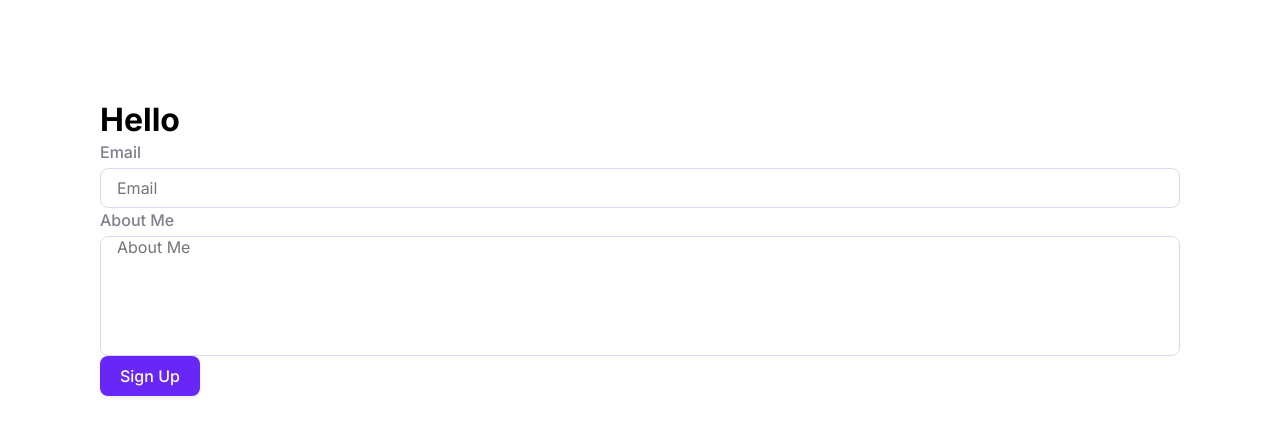
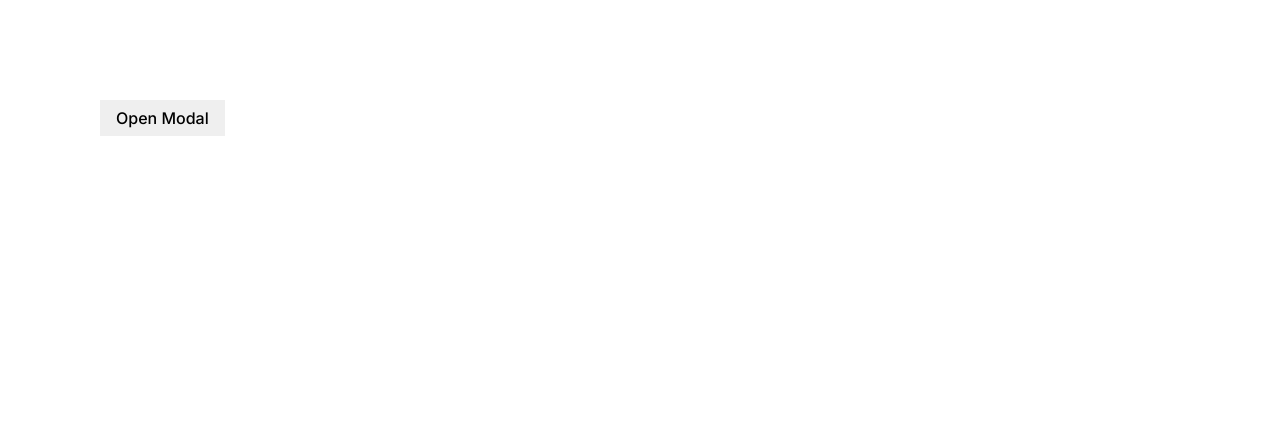
Before and after one commit to durdonadev/projectify-app-ui, a React (Create React App) app: page / in a window 1280 px wide. Shown: the top 436 px of the page. Built offline with nearby package versions, Linux system fonts and the light colour scheme.

Commit message:
Create Modal component

```diff
--- a/src/App.tsx
+++ b/src/App.tsx
@@ -1,47 +1,40 @@
-import { useState, useId } from "react";
-import { Button, Typography, Input, Label } from "./design-system";
+import { useState } from "react";
+import { Button, Typography, Input, Modal } from "./design-system";
 
 const App = () => {
-    const [value, setValue] = useState<string>("");
-    const [text, setText] = useState<string>("");
-
-    const handleOnChange = (value: string) => {
-        setValue(value);
-    };
-
-    const handleOnChangeTextarea = (value: string) => {
-        setText(value);
-    };
+    const [showModal, setShowModal] = useState<boolean>(false);
 
     return (
         <div style={{ padding: "100px" }}>
-            <Typography variant="h5">Hello</Typography>
-
-            <form onSubmit={() => alert(`${value} ${text}`)} noValidate>
+            <Button onClick={() => setShowModal(true)}>Open Modal</Button>
+            <Modal show={showModal} position="right">
+                <span onClick={() => setShowModal(false)}>X</span>
+                <form
+                    style={{
+                        display: "flex",
+                        flexDirection: "column",
+                        gap: "15px"
+                    }}
+                >
+                    <Typography variant="h6">Hello</Typography>
                     <Input
+                        placeholder="Email"
                         type="email"
-                    placeholder="Email"
-                    size="md"
+                        value=""
+                        onChange={(char) => console.log(char)}
                         shape="rounded"
-                    labelText="Email"
-                    onChange={handleOnChange}
-                    value={value}
+                        size="lg"
                     />
 
-                <Input
-                    type="textarea"
-                    placeholder="About Me"
-                    size="md"
+                    <Button
+                        color="primary"
                         shape="rounded"
-                    labelText="About Me"
-                    onChange={handleOnChangeTextarea}
-                    value={text}
-                />
-
-                <Button size="md" shape="rounded" color="primary">
-                    Sign Up
+                        onClick={() => setShowModal(false)}
+                    >
+                        Submit
                     </Button>
                 </form>
+            </Modal>
         </div>
     );
 };
--- a/src/design-system/Button/Button.css
+++ b/src/design-system/Button/Button.css
@@ -8,6 +8,8 @@
 
     height: 3.6rem;
     padding: 0 var(--space-16);
+
+    transition: all 0.3s;
 }
 
 .btn-full-width {
--- a/src/design-system/Input/Input.css
+++ b/src/design-system/Input/Input.css
@@ -7,6 +7,7 @@
     font-size: var(--font-size-16);
     color: var(--jaguar-900);
     width: 100%;
+    transition: all 0.3s;
 }
 
 input::placeholder,
--- /dev/null
+++ b/src/design-system/Modal/Modal.css
@@ -0,0 +1,31 @@
+.modal-overlay {
+    position: fixed;
+    height: 100%;
+    width: 100%;
+    top: 0;
+    right: 0;
+    background-color: var(--overlay-40);
+    display: flex;
+}
+
+.modal-overlay--center {
+    justify-content: center;
+    align-items: center;
+}
+
+.modal {
+    min-width: 37rem;
+    padding: var(--space-24);
+    background-color: var(--white);
+    border-radius: var(--border-radius-32);
+    box-shadow: var(--shadow-3xl);
+    transition: all 5s;
+}
+
+.modal-overlay--right {
+    justify-content: flex-end;
+}
+
+.modal-overlay--right .modal {
+    border-radius: 0;
+}
--- /dev/null
+++ b/src/design-system/Modal/Modal.tsx
@@ -0,0 +1,35 @@
+import React from "react";
+import { positionClassNames } from "./classNames";
+import "./Modal.css";
+import { trimWhiteSpaces } from "../utils";
+
+interface ModalProps {
+    show: boolean;
+    position: "center" | "right";
+    children: React.ReactNode;
+    className?: string;
+}
+
+const Modal: React.FC<ModalProps> = ({
+    show,
+    position,
+    className,
+    children
+}) => {
+    const positionClassName = positionClassNames[position];
+    const finalOverlayClassNames = trimWhiteSpaces(
+        `modal-overlay ${positionClassName} ${className || ""}`
+    );
+
+    return (
+        <>
+            {show ? (
+                <div className={finalOverlayClassNames}>
+                    <div className="modal">{children}</div>
+                </div>
+            ) : null}
+        </>
+    );
+};
+
+export { Modal };
--- /dev/null
+++ b/src/design-system/Modal/classNames.ts
@@ -0,0 +1,4 @@
+export const positionClassNames = {
+    center: "modal-overlay--center",
+    right: "modal-overlay--right"
+};
--- /dev/null
+++ b/src/design-system/Modal/index.ts
@@ -0,0 +1 @@
+export * from "./Modal";
--- a/src/design-system/Typography/Typography.tsx
+++ b/src/design-system/Typography/Typography.tsx
@@ -15,7 +15,13 @@
     | "h3"
     | "h4"
     | "h5"
-    | "h6";
+    | "h6"
+    | "paragraphLG"
+    | "paragraphMD"
+    | "paragraphSM"
+    | "subtitleLG"
+    | "subtitleMD"
+    | "subtitleSM";
 
 type TypographyWeight = "normal" | "medium" | "semibold" | "bold";
 
--- a/src/design-system/css/colors.css
+++ b/src/design-system/css/colors.css
@@ -156,4 +156,5 @@
     --blue-charcoal-900: #00040f;
 
     --white: #fff;
+    --overlay-40: rgba(0, 0, 0, 0.4);
 }
--- a/src/design-system/index.ts
+++ b/src/design-system/index.ts
@@ -2,5 +2,6 @@
 export * from "./Button";
 export * from "./Input";
 export * from "./Label";
+export * from "./Modal";
 
 export * from "./utils";
```
Lines whose indentation alone changed are shown as unchanged.
